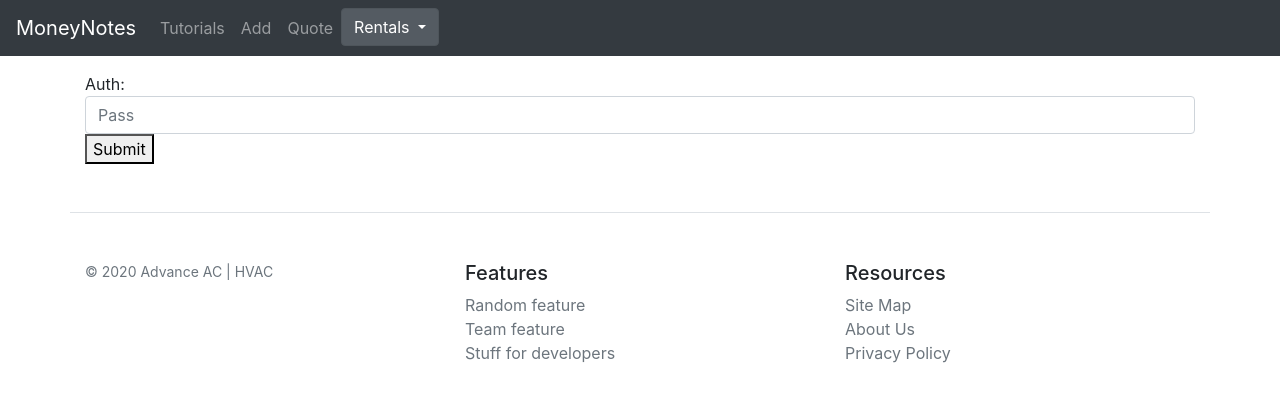
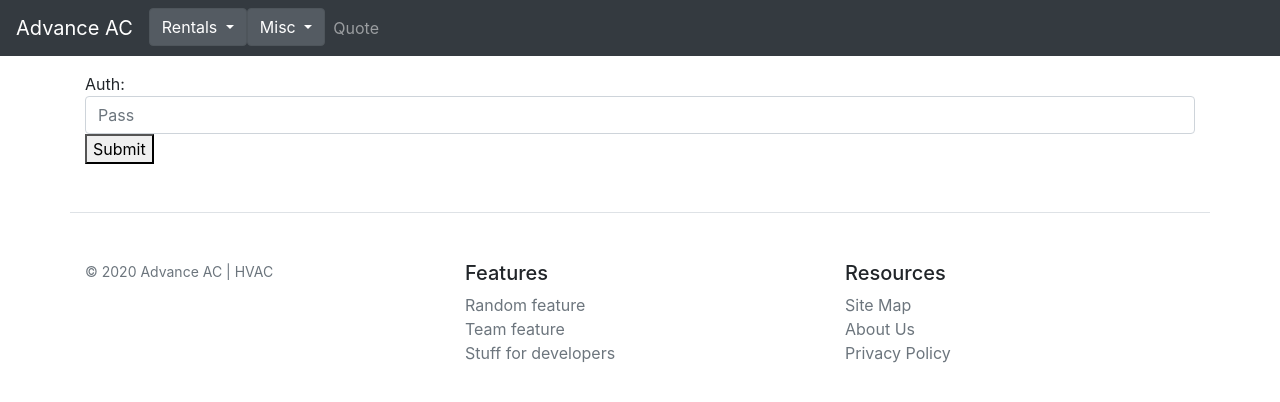
Before and after one commit to juncho154930/notes, a Vue app: page /rentals in a window 1280 px wide. Shown: the top 402 px of the page. Built offline with nearby package versions, Linux system fonts and the light colour scheme.

Commit message:
changing name

```diff
--- a/package.json
+++ b/package.json
@@ -1,5 +1,5 @@
 {
-  "name": "moneynotes",
+  "name": "advanceac",
   "version": "0.1.0",
   "private": true,
   "scripts": {
--- a/src/App.vue
+++ b/src/App.vue
@@ -1,17 +1,8 @@
 <template>
   <div id="app">
     <nav class="navbar navbar-expand navbar-dark bg-dark">
-      <a href="/" class="navbar-brand">MoneyNotes</a>
+      <a href="/" class="navbar-brand">Advance AC</a>
       <div class="navbar-nav mr-auto">
-        <li class="nav-item">
-          <a href="/tutorials" class="nav-link">Tutorials</a>
-        </li>
-        <li class="nav-item">
-          <a href="/add" class="nav-link">Add</a>
-        </li>
-        <li class="nav-item">
-          <a href="/quote" class="nav-link">Quote</a>
-        </li>
         <div class="dropdown show">
           <a class="btn btn-secondary dropdown-toggle" href="#" role="button" id="dropdownMenuLink" data-toggle="dropdown" aria-haspopup="true" aria-expanded="false">
             Rentals
@@ -22,6 +13,16 @@
             <a class="dropdown-item" href="/rentals/cost">Cost</a>
           </div>
         </div>
+        <div class="dropdown show">
+          <a class="btn btn-secondary dropdown-toggle" href="#" role="button" id="dropdownMenuLink" data-toggle="dropdown" aria-haspopup="true" aria-expanded="false">
+            Misc
+          </a>
+          <div class="dropdown-menu" aria-labelledby="dropdownMenuLink">
+            <a class="dropdown-item" href="/tutorials">Tutorials</a>
+            <a class="dropdown-item" href="/add">Add</a>
+          </div>
+        </div>
+        <a href="/quote" class="nav-link">Quote</a>
       </div>
     </nav>
 
--- a/src/components/Rentals.vue
+++ b/src/components/Rentals.vue
@@ -23,7 +23,7 @@ export default {
     if(this.slug == 'info') {
       this.articleHead = `Ice Machines For Rent`;
       this.articleBody =
-      `<p>Rent ice machines for restaurants, hotels, bars, and offices. <strong>LOW MONTHLY RATES</strong>. Cost is a big concern for many people who require ice vending machines. From small to large and everything in between, costs vary widely from model to model. We strongly recommend letting us know what you are looking for and we can show you pricing options between buying and renting. Of course, this will depend on your industry and capacity needs.</p>
+      `<p>Rent ice machines for restaurants, hotels, bars, and offices. <strong>LOW MONTHLY RATES</strong>. <a href="/rentals/cost">Cost</a> is a big concern for many people who require ice vending machines. From small to large and everything in between, costs vary widely from model to model. We strongly recommend letting us know what you are looking for and we can show you pricing options between buying and renting. Of course, this will depend on your industry and capacity needs.</p>
       <p>Do you need to serve a few people a day or 150 or more? Are you in one of the following industries: manufacturing and industrial, medical facilities, offices, schools/colleges, retail locations, hotels/motels/inns/resorts, restaurants/bars, and gyms/health clubs/spas?</p>
       <p>We have the perfect match for you when it comes to finding ice machines for rent. Our high-quality machines are designed to fit your needs cost effectively.</p>
       <p>To learn more, follow the link below and fill out our request form to receive competing estimates. Hint: it’s much more affordable than you may think!</p>
```
Also changed, not shown: 1 other file (tests, documents, lock files or other folders).
